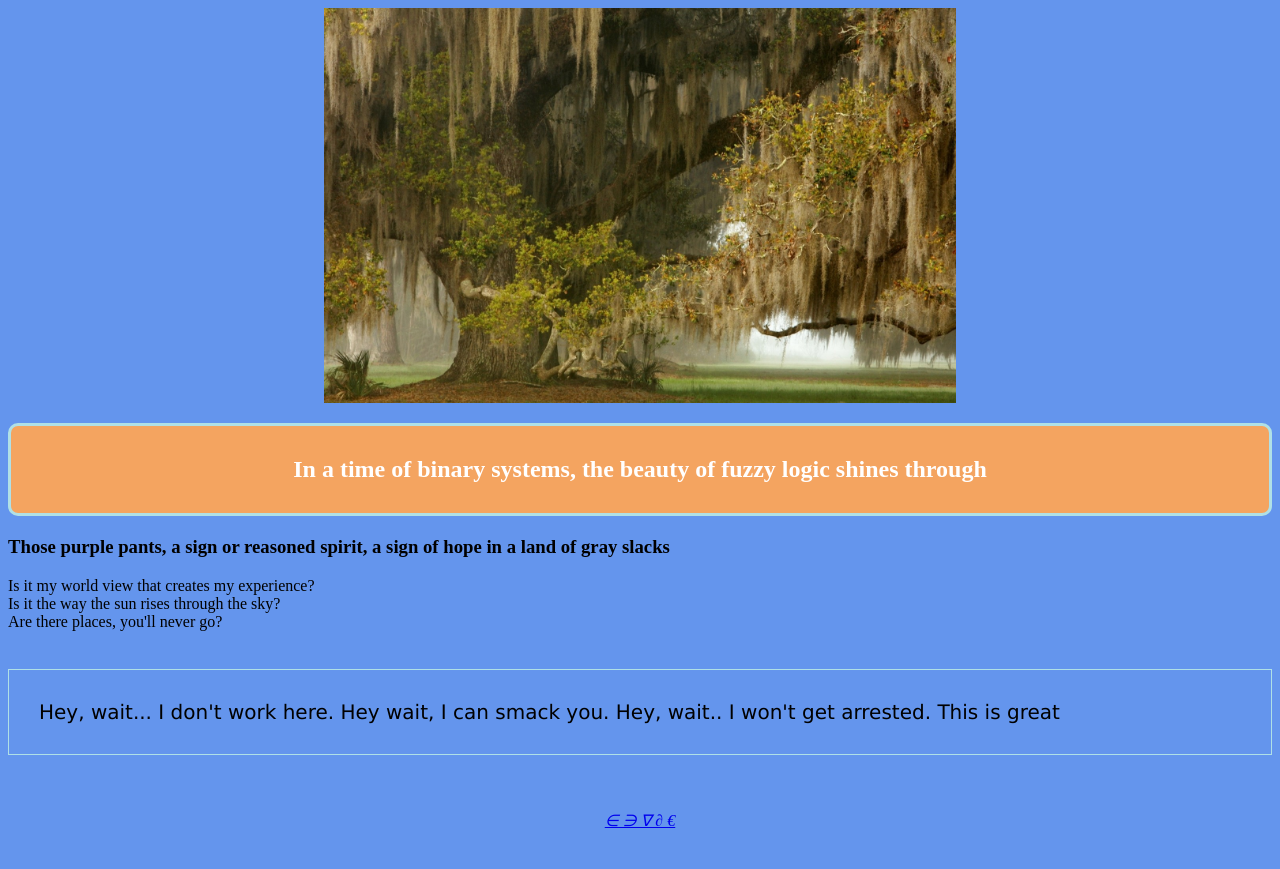
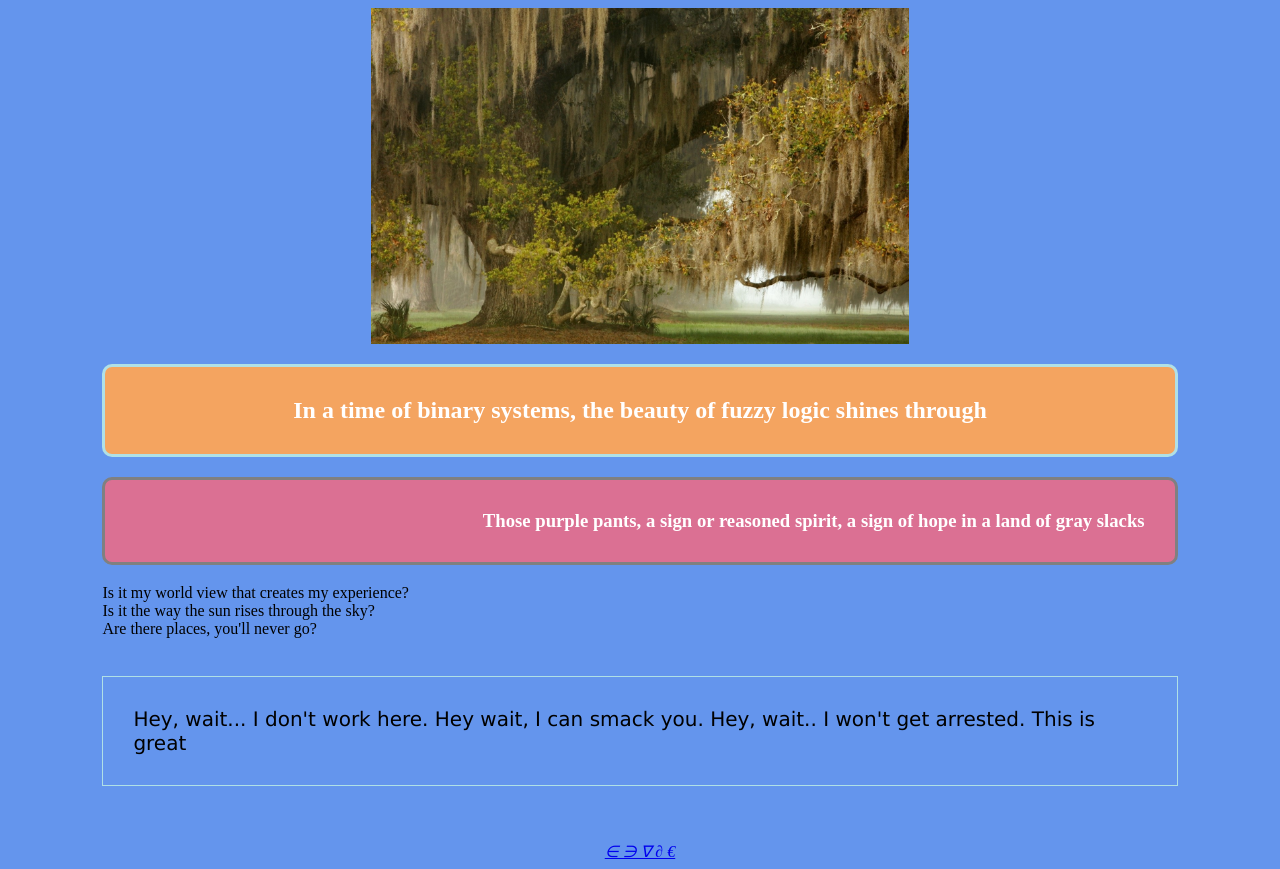
Before and after one commit to PerceptualCells/html_me_something, a plain HTML site: page index.html in a window 1280 px wide. Before the commit the page ends 838 px from the top, so only its background shows below. Drawn offline with Linux system fonts and the light colour scheme.

Commit message:
the last update

```diff
--- a/index.html
+++ b/index.html
@@ -8,7 +8,7 @@
             <meta name="Traversing the imaginal realms" content="dancing on dreamwaves and phazer beams">
             <meta name="keywords" content="HTML,CSS">
             <meta name="author" content="Mercury">
-            <meta name="viewport" content="width=device-width, initial-scale=1.0">
+            <meta name="viewport" content="width=device-width, initial-scale=0.8">
         <title>
         Where and when
         </title>
@@ -19,7 +19,7 @@
 <article>
 <header>
 <h1>In a time of binary systems, the beauty of fuzzy logic shines through</h1>
-<h3>Those purple pants, a sign or reasoned spirit, a sign of hope in a land of gray slacks</h3>
+<h3 id="dark">Those purple pants, a sign or reasoned spirit, a sign of hope in a land of gray slacks</h3>
 Is it my world view that creates my experience?<br>  Is it the way the sun rises through the sky?<br>
 Are there places, you'll never go?<br>
 </header>
@@ -33,7 +33,8 @@ Are there places, you'll never go?<br>
 <br>
 <br>
 </main>
-<address>     <footer>
+<address>
+    <footer>
   <a href="http://hint.fm/wind/" alt="puzzling around with data"> &isin; &ni; &nabla; &part; &euro; </a>
  </footer>
 </address>
--- a/styles.css
+++ b/styles.css
@@ -3,9 +3,19 @@
 body {
   background-color: cornflowerblue;
   image-rendering:optimizeQuality;
+  margin-left: 8%;
+  margin-right:8%;
 
 }
+#dark{
 
+  border: 3px solid grey;
+  border-radius:10px;
+  padding: 30px;
+  color: white;
+  background-color: palevioletred;
+  text-align:right;
+}
 h1 {
 
   border: 3px solid powderblue;
```
